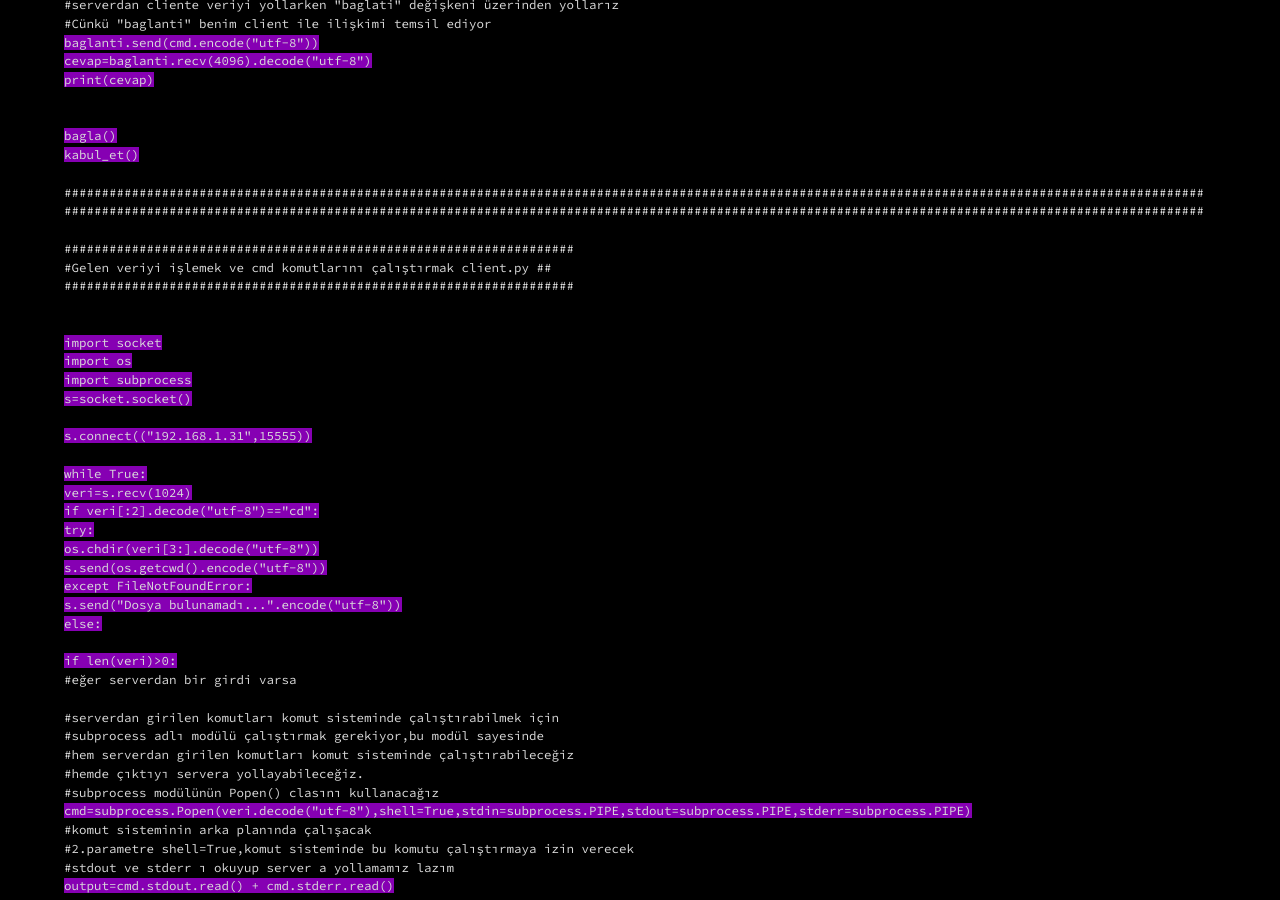
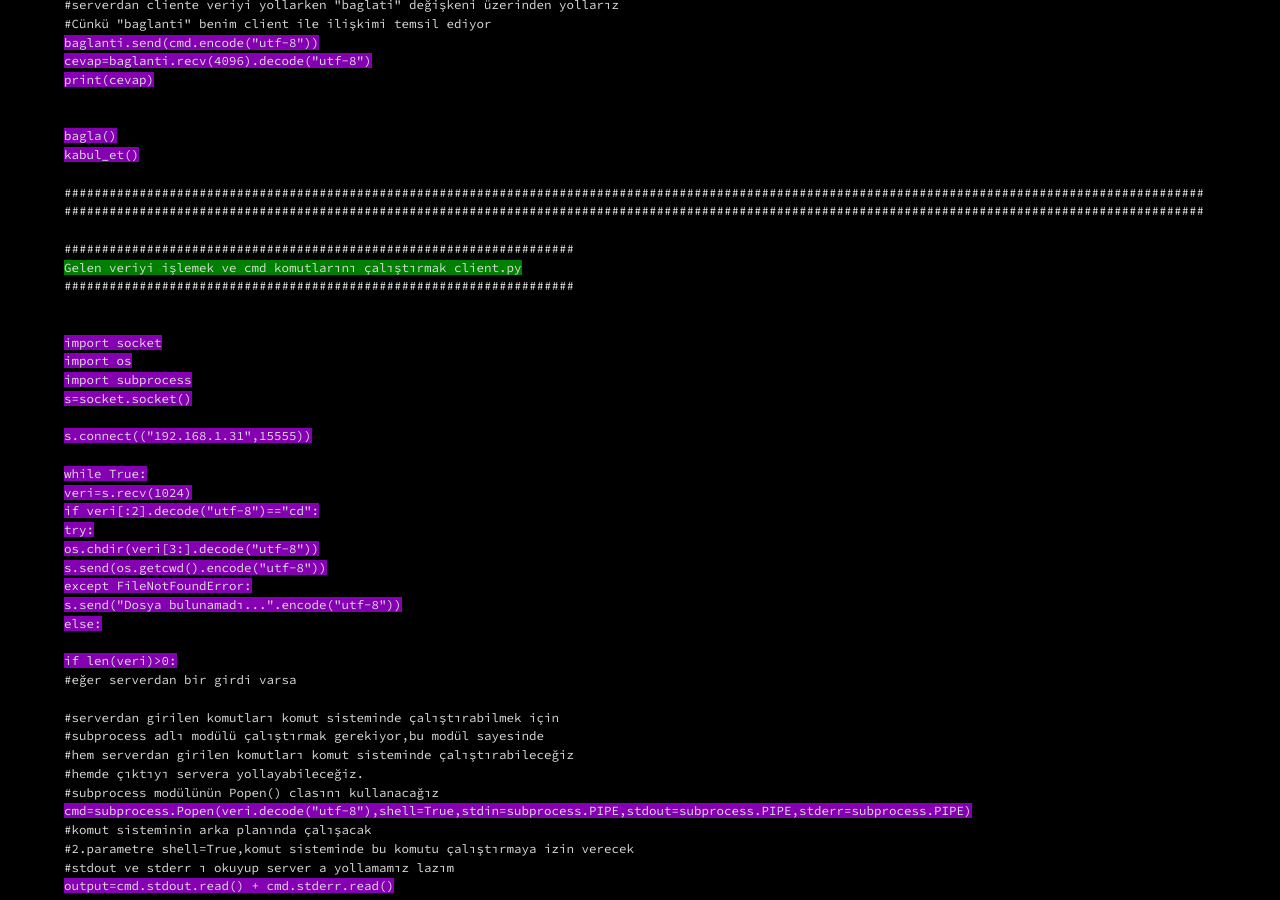
Before and after one commit to emredurmaz4/cosmosofcyberspace.github.io, a Jekyll site: the page socket4.html, which Jekyll copies as it is, in a window 1280 px wide and 900 px high, scrolled down 780 px. Built offline with Jekyll 4.4.1, drawn with Linux system fonts in a browser that asks for light colours.

Commit message:
Update socket4.html

```diff
--- a/socket4.html
+++ b/socket4.html
@@ -65,7 +65,7 @@
 ########################################################################################################################################################</br>
 </br>
 ####################################################################</br>
-#Gelen veriyi işlemek ve cmd komutlarını çalıştırmak   client.py  ##</br>
+<span style="background:#008000">Gelen veriyi işlemek ve cmd komutlarını çalıştırmak   client.py </span></br>
 ####################################################################</br>
 
 </br></br>
```
